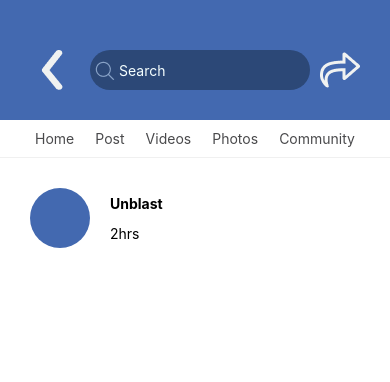
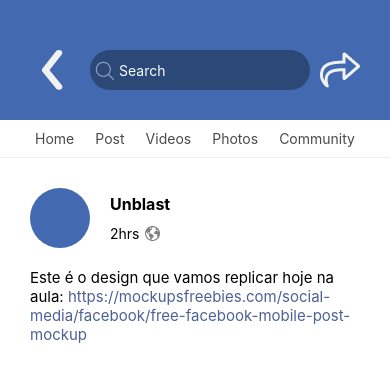
Before and after one commit to maiconfr204/Aula02aqui, a React Native app: screen /Home in a window 390 px wide. Shown: the top 382 px of the page. Built offline with nearby package versions, Linux system fonts and the light colour scheme.

Commit message:
Texto da publicação

```diff
--- a/src/Pages/Post/index.tsx
+++ b/src/Pages/Post/index.tsx
@@ -1,5 +1,5 @@
 import React from 'react';
-import {View , Text , StyleSheet} from 'react-native';
+import {View , Text , StyleSheet , Image} from 'react-native';
 
 export const Post = () =>{
     return(
@@ -10,10 +10,21 @@
                 </View>
                 <View style={styles.headerViewTextos}>
                     <Text style={styles.headerViewTextosTitulo}>Unblast</Text>
-                    <Text>2hrs</Text>
-                    {/* <Image/> */}
+                    <View style={styles.headerViewTextosHorario}>
+                        <Text>2hrs</Text>
+                        <Image
+                            style={styles.headerViewImageGlobo}
+                            source={require('../../assets/globo.png')}
+                            />
+                    </View>
                 </View>
             </View>
+            <View>
+                <Text style={styles.TextoPublicacao}>
+                    Este é o design que vamos replicar hoje na aula: <Text style={styles.TextoPublicacaoLink}>https://mockupsfreebies.com/social-media/facebook/free-facebook-mobile-post-mockup</Text>
+                </Text>
+            </View>
+
         </View>
     );
 }
@@ -38,5 +49,22 @@
     },
     headerViewTextosTitulo:{
         fontWeight:'bold',
+        fontSize:16,
+    },
+    headerViewImageGlobo:{
+        height:17,
+        width:17,
+        marginLeft:5,
+    },
+    headerViewTextosHorario:{
+        flexDirection:'row',
+        alignItems:'center',
+    },
+    TextoPublicacao:{
+        marginTop:20,
+        fontSize:15,
+    },
+    TextoPublicacaoLink:{
+        color: '#4D6196',
     },
 });
```
Also changed, not shown: src/assets/globo.png (added).
